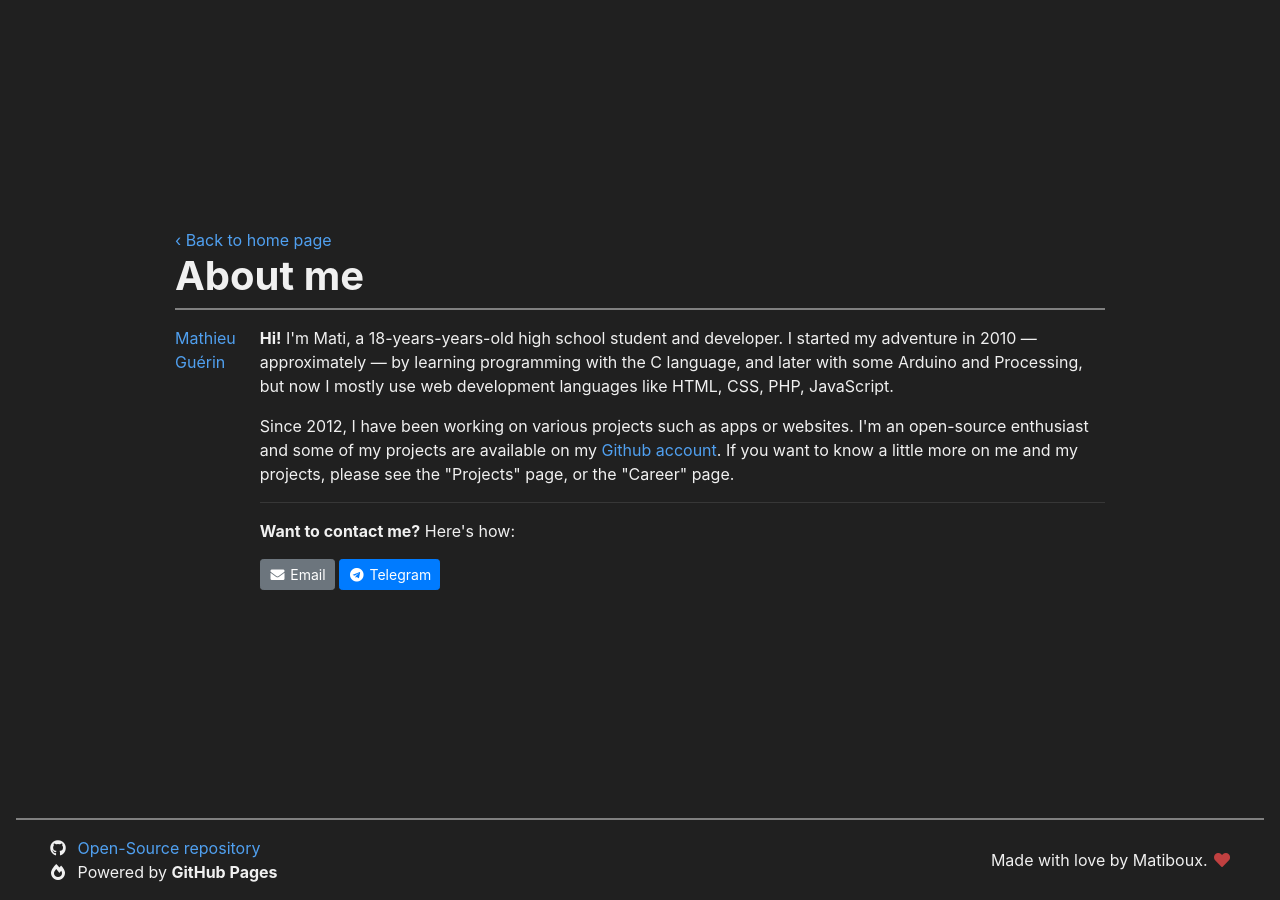
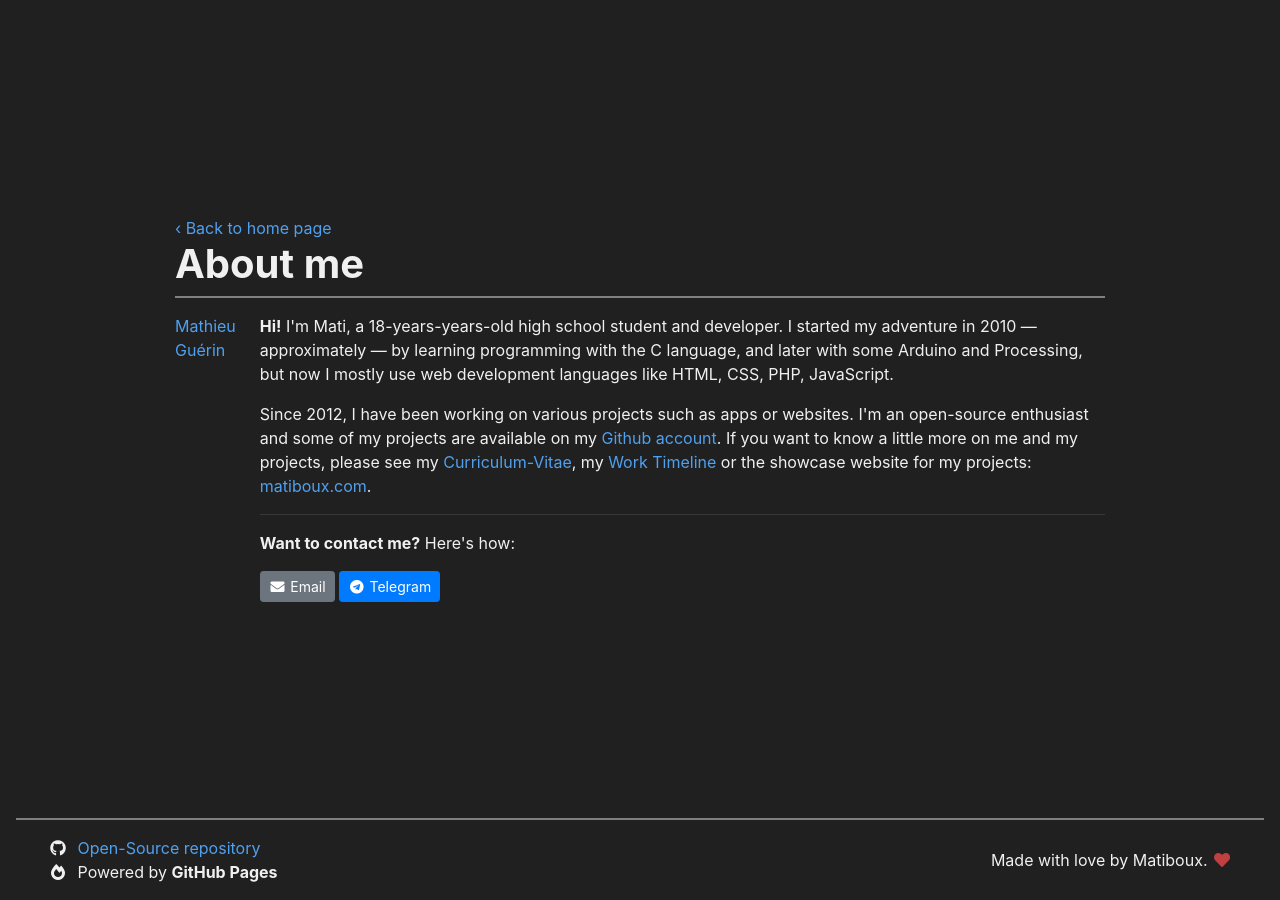
Before and after one commit to matiboux/matiboux.me, a Jekyll site: the page built from about.html, in a window 1280 px wide. Built offline with Jekyll 4.4.1, drawn with Linux system fonts in a browser that asks for light colours; nearby versions of some CDN libraries; comment, search, counter and statistics services are not loaded.

Commit message:
maybebout

```diff
--- a/about.html
+++ b/about.html
@@ -15,7 +15,7 @@ layout: default
 			</div>
 			<div class="flex-grow-1">
 				<p><b>Hi!</b> I'm Mati, a 18-years-years-old high school student and developer. I started my adventure in 2010 — approximately — by learning programming with the C language, and later with some Arduino and Processing, but now I mostly use web development languages like HTML, CSS, PHP, JavaScript.</p>
-				<p>Since 2012, I have been working on various projects such as apps or websites. I'm an open-source enthusiast and some of my projects are available on my <a href="https://github.com/matiboux">Github account</a>. If you want to know a little more on me and my projects, please see the "Projects" page, or the "Career" page.</p> <hr>
+				<p>Since 2012, I have been working on various projects such as apps or websites. I'm an open-source enthusiast and some of my projects are available on my <a href="https://github.com/matiboux">Github account</a>. If you want to know a little more on me and my projects, please see my <a href="{{ '/cv/' | relative_url }}">Curriculum-Vitae</a>, my <a href="{{ '/timeline/' | relative_url }}">Work Timeline</a> or the showcase website for my projects: <a href="https://matiboux.com/">matiboux.com</a>.</p> <hr>
 
 				<p><b>Want to contact me?</b> Here's how:</p>
 				<p>
```
